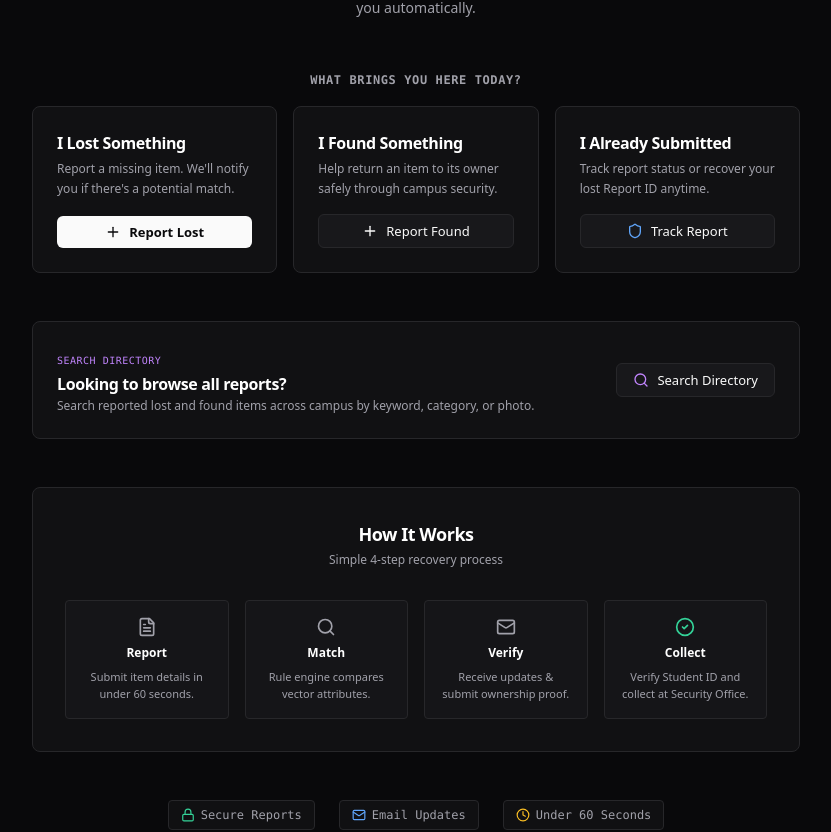
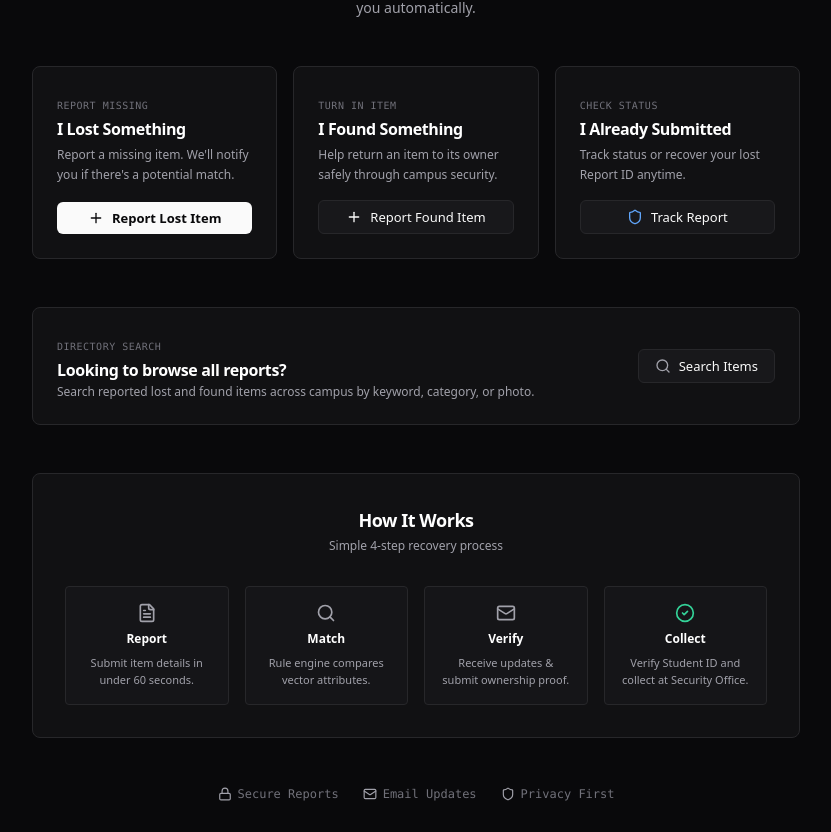
Before and after one commit to a7hu-15/lost-and-found, a React (Vite) app in the folder frontend/: page / in a window 1280 px wide. Shown: the part 211-1043 px from the top of the page, without its empty margins (224-1055 px from the left). Built offline with nearby package versions, Linux system fonts and the light colour scheme.

Commit message:
style(ui): Apply final demo refinements - neutral cards, Search Items, Privacy First badges

```diff
--- a/frontend/src/pages/Home.tsx
+++ b/frontend/src/pages/Home.tsx
@@ -9,7 +9,7 @@ export const Home: React.FC = () => {
       {/* Hero Section */}
       <div className="text-center space-y-3">
         <h1 className="text-3xl sm:text-4xl font-extrabold text-white tracking-tight leading-tight">
-          Lost & Found
+          How can we help today?
         </h1>
         <p className="text-sm font-medium text-zinc-300">
           Helping campus items find their way home.
@@ -19,50 +19,47 @@ export const Home: React.FC = () => {
         </p>
       </div>
 
-      {/* Main Journey Section: What brings you here today? */}
+      {/* Main Journey Options - Neutral SaaS Cards */}
       <div className="space-y-4">
-        <div className="text-center">
-          <span className="text-xs font-mono font-semibold uppercase tracking-wider text-zinc-400">
-            What brings you here today?
-          </span>
-        </div>
-
         <div className="grid grid-cols-1 sm:grid-cols-3 gap-4">
 
           {/* Journey 1: I Lost Something */}
-          <div className="saas-card p-6 flex flex-col justify-between space-y-4 border-l-4 border-l-rose-500 hover:border-zinc-700 transition-all">
+          <div className="saas-card p-6 flex flex-col justify-between space-y-4 hover:border-zinc-700 transition-all">
             <div>
-              <h2 className="text-base font-bold text-white tracking-tight">I Lost Something</h2>
+              <span className="text-[10px] font-mono text-zinc-500 uppercase tracking-wider">Report Missing</span>
+              <h2 className="text-base font-bold text-white tracking-tight mt-0.5">I Lost Something</h2>
               <p className="text-xs text-zinc-400 mt-1 leading-relaxed">
                 Report a missing item. We'll notify you if there's a potential match.
               </p>
             </div>
             <Link to="/report-lost" className="saas-button-primary text-xs py-2.5 px-4 flex items-center justify-center gap-2">
               <Plus className="w-4 h-4" />
-              Report Lost
+              Report Lost Item
             </Link>
           </div>
 
           {/* Journey 2: I Found Something */}
-          <div className="saas-card p-6 flex flex-col justify-between space-y-4 border-l-4 border-l-emerald-500 hover:border-zinc-700 transition-all">
+          <div className="saas-card p-6 flex flex-col justify-between space-y-4 hover:border-zinc-700 transition-all">
             <div>
-              <h2 className="text-base font-bold text-white tracking-tight">I Found Something</h2>
+              <span className="text-[10px] font-mono text-zinc-500 uppercase tracking-wider">Turn In Item</span>
+              <h2 className="text-base font-bold text-white tracking-tight mt-0.5">I Found Something</h2>
               <p className="text-xs text-zinc-400 mt-1 leading-relaxed">
                 Help return an item to its owner safely through campus security.
               </p>
             </div>
             <Link to="/report-found" className="saas-button-secondary text-xs py-2.5 px-4 flex items-center justify-center gap-2">
               <Plus className="w-4 h-4" />
-              Report Found
+              Report Found Item
             </Link>
           </div>
 
-          {/* Journey 3: I Already Submitted a Report */}
-          <div className="saas-card p-6 flex flex-col justify-between space-y-4 border-l-4 border-l-blue-500 hover:border-zinc-700 transition-all">
+          {/* Journey 3: Track Report */}
+          <div className="saas-card p-6 flex flex-col justify-between space-y-4 hover:border-zinc-700 transition-all">
             <div>
-              <h2 className="text-base font-bold text-white tracking-tight">I Already Submitted</h2>
+              <span className="text-[10px] font-mono text-zinc-500 uppercase tracking-wider">Check Status</span>
+              <h2 className="text-base font-bold text-white tracking-tight mt-0.5">I Already Submitted</h2>
               <p className="text-xs text-zinc-400 mt-1 leading-relaxed">
-                Track report status or recover your lost Report ID anytime.
+                Track status or recover your lost Report ID anytime.
               </p>
             </div>
             <Link to="/track" className="saas-button-secondary text-xs py-2.5 px-4 flex items-center justify-center gap-2">
@@ -74,16 +71,16 @@ export const Home: React.FC = () => {
         </div>
       </div>
 
-      {/* Secondary Search Option Banner */}
-      <div className="saas-card p-6 flex flex-col sm:flex-row sm:items-center justify-between gap-4 border-l-4 border-l-purple-500">
+      {/* Search Items Option */}
+      <div className="saas-card p-6 flex flex-col sm:flex-row sm:items-center justify-between gap-4">
         <div>
-          <span className="text-[10px] font-mono uppercase tracking-wider text-purple-400">Search Directory</span>
+          <span className="text-[10px] font-mono uppercase tracking-wider text-zinc-500">Directory Search</span>
           <h2 className="text-base font-bold text-white tracking-tight mt-0.5">Looking to browse all reports?</h2>
           <p className="text-xs text-zinc-400 mt-0.5">Search reported lost and found items across campus by keyword, category, or photo.</p>
         </div>
         <Link to="/search" className="saas-button-secondary text-xs py-2.5 px-5 flex items-center justify-center gap-2 shrink-0">
-          <Search className="w-4 h-4 text-purple-400" />
-          Search Directory
+          <Search className="w-4 h-4 text-zinc-400" />
+          Search Items
         </Link>
       </div>
 
@@ -124,18 +121,18 @@ export const Home: React.FC = () => {
       </div>
 
       {/* Trust Section */}
-      <div className="flex flex-wrap justify-center gap-6 font-mono text-xs text-zinc-400">
-        <div className="flex items-center gap-1.5 bg-zinc-900/50 px-3 py-1.5 rounded border border-zinc-800">
-          <Lock className="w-3.5 h-3.5 text-emerald-400" />
+      <div className="flex flex-wrap justify-center gap-6 font-mono text-xs text-zinc-500">
+        <div className="flex items-center gap-1.5">
+          <Lock className="w-3.5 h-3.5 text-zinc-400" />
           <span>Secure Reports</span>
         </div>
-        <div className="flex items-center gap-1.5 bg-zinc-900/50 px-3 py-1.5 rounded border border-zinc-800">
-          <Mail className="w-3.5 h-3.5 text-blue-400" />
+        <div className="flex items-center gap-1.5">
+          <Mail className="w-3.5 h-3.5 text-zinc-400" />
           <span>Email Updates</span>
         </div>
-        <div className="flex items-center gap-1.5 bg-zinc-900/50 px-3 py-1.5 rounded border border-zinc-800">
-          <Clock className="w-3.5 h-3.5 text-amber-400" />
-          <span>Under 60 Seconds</span>
+        <div className="flex items-center gap-1.5">
+          <Shield className="w-3.5 h-3.5 text-zinc-400" />
+          <span>Privacy First</span>
         </div>
       </div>
 
```
